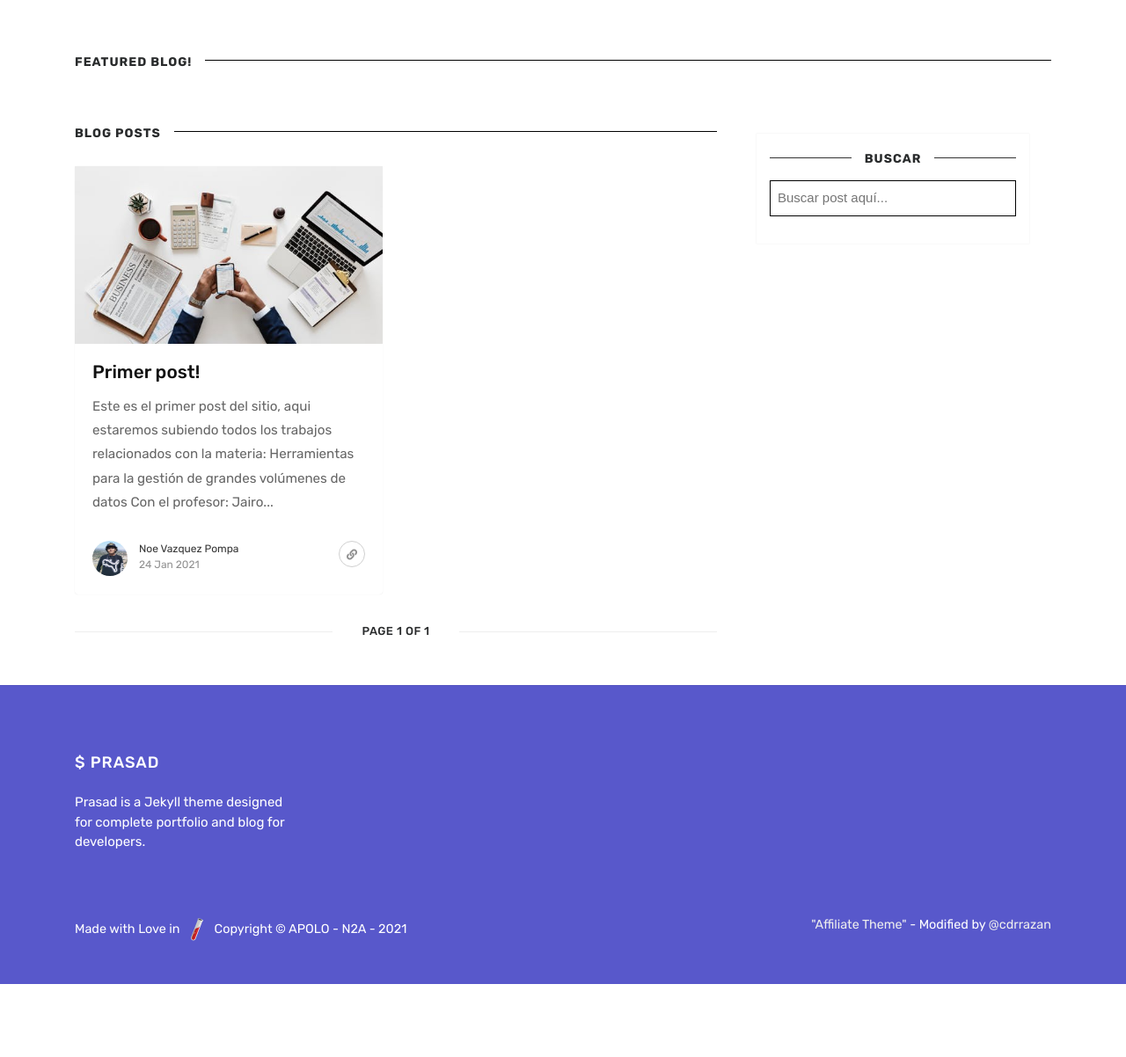
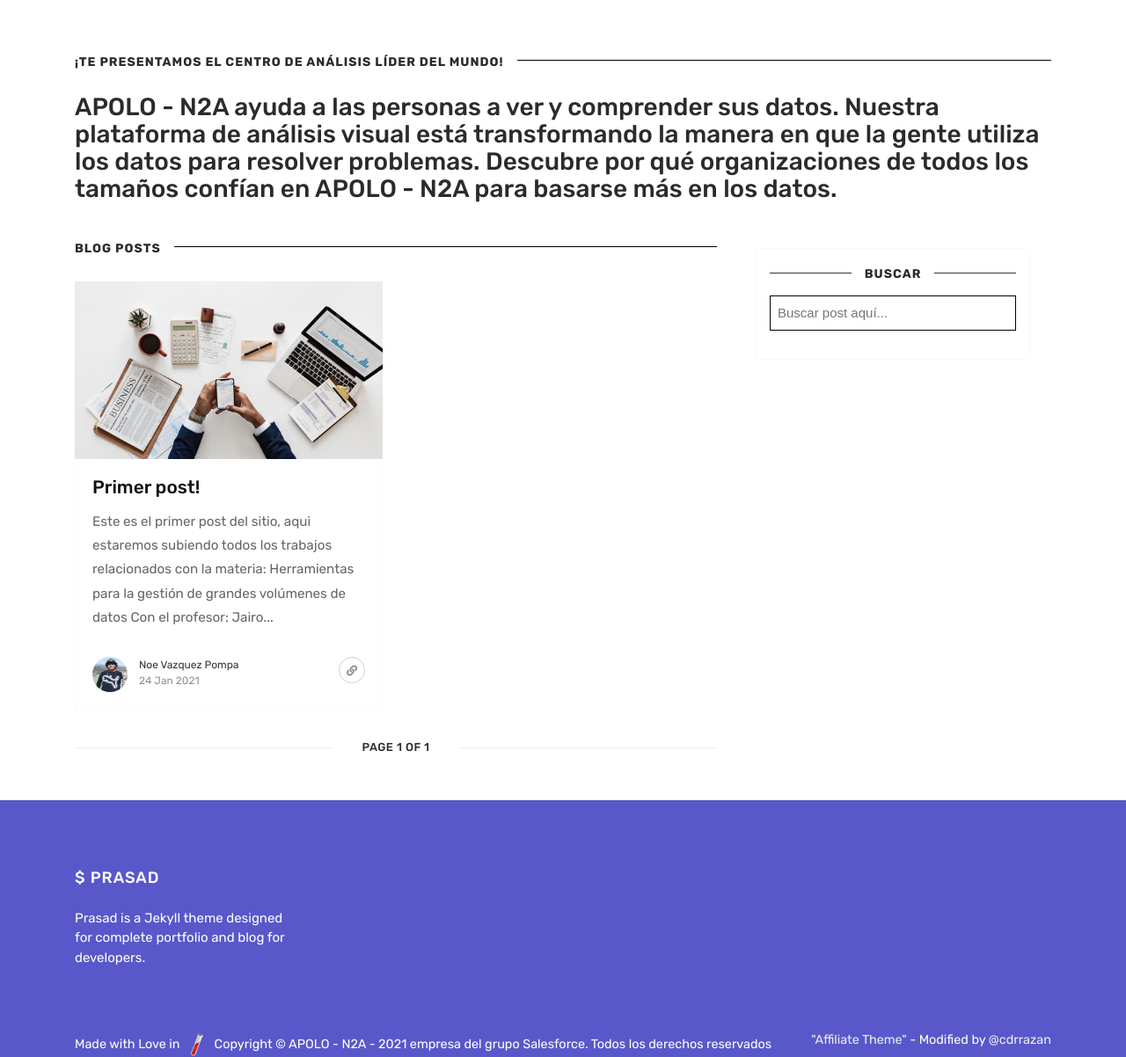
Before and after one commit to Famvazpom/apolo-n2a, a Jekyll site: the page built from index.html, in a window 1280 px wide and 1400 px high, scrolled down 796 px. Shown: the part 198-1400 px from the top of the window at 88% size. Built offline with Jekyll 4.4.1, drawn with Linux system fonts in a browser that asks for light colours; nearby versions of some CDN libraries; the list of posts is cut into pages by our own code; before the commit the page ends 2113 px from its top, so only the background shows below that.

Commit message:
Cambios: index

```diff
--- a/_layouts/default.html
+++ b/_layouts/default.html
@@ -138,7 +138,8 @@
                                          target="_blank"><img
                         src="{{ '/assets/images/jekyll.png' | relative_url }}" width="32px"
                         height="32px"/></a>
-                    Copyright © {{ site.name }} - {{ site.time | date: "%Y" }}
+                    Copyright © {{ site.name }} - {{ site.time | date: "%Y" }} empresa del grupo Salesforce. Todos los derechos reservados
+
                 </p>
                 <p class="pull-right">
                     <!-- Please, leave credit to author unless you own a commercial license: https://www.wowthemes.net/freebies-license/ -->
--- a/index.html
+++ b/index.html
@@ -27,7 +27,14 @@
         ================================================== -->
         <section class="featured-posts">
             <div class="section-title">
-                <h2><span>Featured Blog!</span></h2>
+                <h2><span>¡Te presentamos el centro de análisis líder del mundo!</span></h2>
+                <h3>
+                    APOLO - N2A ayuda a las personas a ver y comprender sus datos.
+                    Nuestra plataforma de análisis visual está transformando
+                    la manera en que la gente utiliza los datos para resolver problemas.
+                    Descubre por qué organizaciones de todos los tamaños confían en
+                    APOLO - N2A para basarse más en los datos.
+                </h3>
             </div>
             <div class="row listfeaturedtag">
                 {% for post in site.posts %}
```
